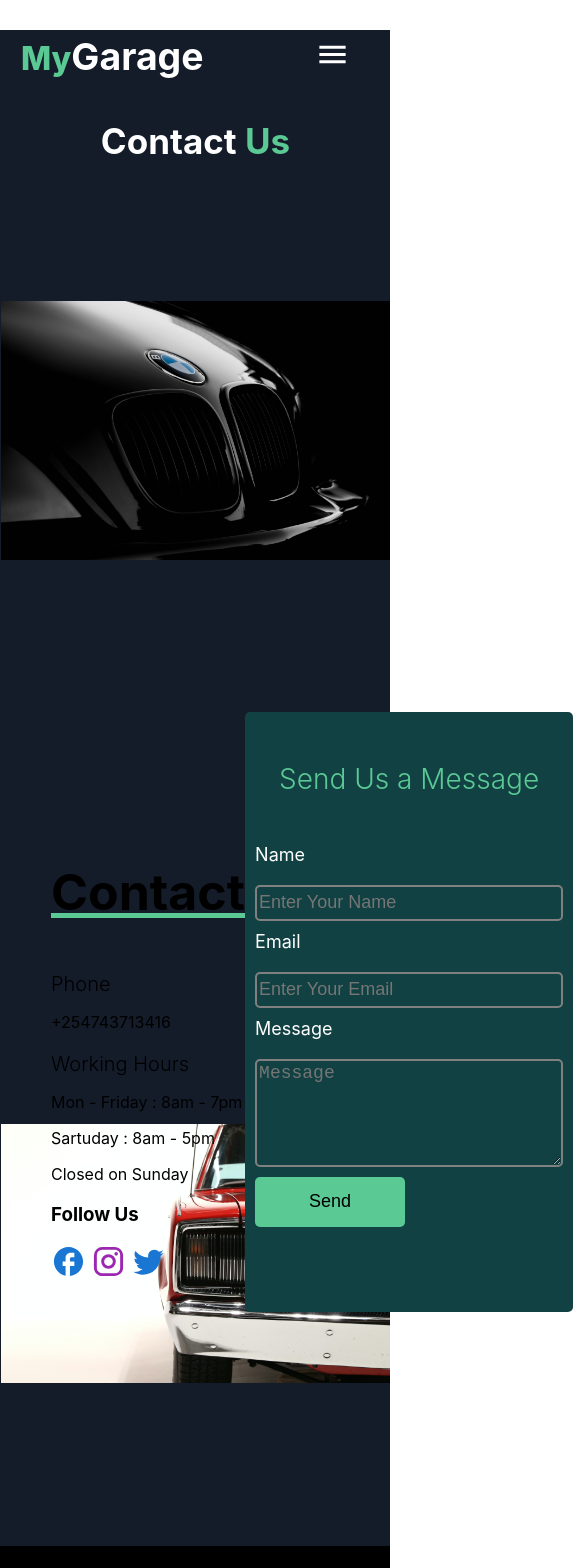
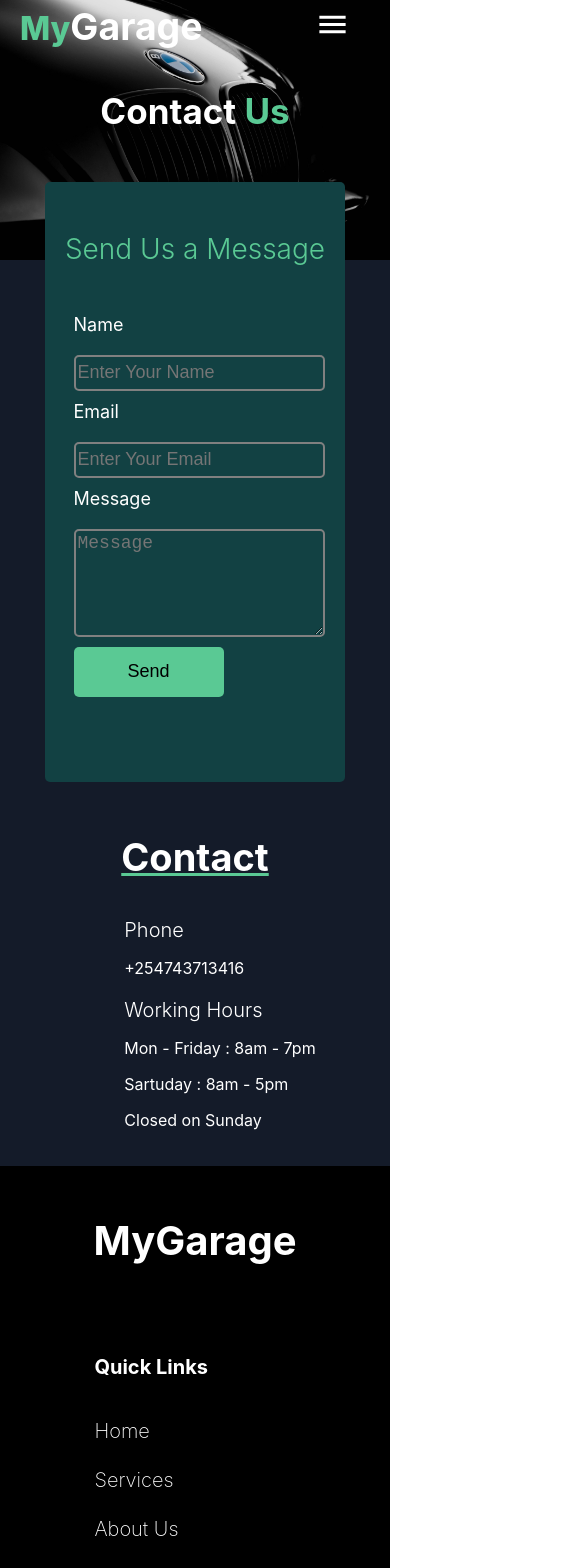
Before and after one commit to ReinhardyOdhiambo/MyGarage, a React (Create React App) app: page /contact in a window 390 px wide. Shown: the top 1568 px of the page, 573 px wide, since content can reach past the window. Built offline with nearby package versions, Linux system fonts and the light colour scheme.

Commit message:
responsive

```diff
--- a/src/components/About.css
+++ b/src/components/About.css
@@ -1,3 +1,6 @@
+
+
+
 .aboutbanner{
 
         display: flex;
@@ -13,6 +16,7 @@
 .aboutdetails{
         display: flex;
         margin: 100px;
+        color: white;
 }
 .aboutimage>img{
         object-fit: cover;
--- a/src/components/Contact.css
+++ b/src/components/Contact.css
@@ -1,3 +1,5 @@
+
+
 .contactbanner{
     display: flex;
     align-items: center;
@@ -112,3 +114,130 @@
     margin-right: 5px;
 
 }
+@media only  screen and ( max-width:600px ),(min-height:1920px){
+
+
+
+.contactbanner{
+    display: flex;
+    align-items: center;
+    flex-direction: column;
+    color: white;
+    background-image:url('../assets/images/contact.jpg');
+    background-repeat:no-repeat;
+    background-position:top;
+    background-size:  contain;
+
+
+}
+.contactdetails{
+    color: white;
+
+}
+
+
+.contactdetails>h3{
+        font-size: 38px;
+        text-decoration: underline;
+        text-decoration-color: #5ac994;
+        text-align: center;
+        margin-left: 0px;
+
+}
+.contactform{
+    margin-top: -500px;
+    display: flex;
+    flex-direction:column-reverse;
+    justify-content: space-between;
+    background-image:none;
+    align-items: center;
+    background-size:  100%;
+    height: 100vh;
+    margin-bottom: 150px;
+}
+.formarea{
+    display: flex;
+    flex-direction: column;
+    align-items: center;
+    width: 300px;
+    background-color: #124143;
+    border-radius: 5px;
+    height:600px;
+    margin-right:0px ;
+}
+.formarea>h3{
+    text-align: center;
+    margin-top: 50px;
+    font-weight: 300;
+    font-size: 28px;
+    color: #5ac994;
+
+}
+.form{
+    color: white;
+    display: flex;
+    flex-direction: column;
+    background-color: inherit;
+    margin: 10px;
+
+
+
+}
+.label{
+    margin-top: 10px;
+    font-size: 18px;
+    margin-bottom: -10px;
+
+
+}
+.forminput,.textinput{
+    color: white;
+    height: 30px;
+    border:2px solid grey;
+    border-radius: 5px;
+    width:100%;
+    margin-top: 30px;
+    outline: none;
+    font-size: 18px;
+    background-color: inherit;
+
+
+
+}
+.errormssg{
+    color: red;
+
+}
+.textinput{
+    height: 100px;
+}
+.contactbtn{
+    margin-top: 10px;
+    width: 150px;
+    height: 50px;
+    font-size: 18px;
+    background-color: #5ac994;
+    outline: none;
+    border: none;
+    border-radius: 5px;
+    cursor: pointer;
+}
+.socialscontact{
+    display:none;
+}
+.socialtext{
+    margin-left: 50px;
+}
+.socialtext>h3{
+    margin-bottom: 10px;
+    font-size: 20px;
+    font-weight: 300;
+}
+.socialscontact>a{
+    margin-right: 5px;
+
+}
+
+
+
+}
--- a/src/components/Footer.css
+++ b/src/components/Footer.css
@@ -4,7 +4,7 @@
     display: flex;
     flex-direction: column;
     align-items: center;
-    padding: 20px;
+
 }
 .footerlist{
     margin-top: 10px;
@@ -16,7 +16,7 @@
 
 
 }
-.menulinks,.contact{
+.menulinks,.footercontact{
     display: flex;
     flex-direction: column;
     margin-left: 300px;
@@ -27,7 +27,7 @@
 .menulinks{
 
 }
-.contact{
+.footercontact{
     margin-top:30px;
 
 }
@@ -42,13 +42,13 @@
     font-size: 20px;
 
 }
-.contact>p{
+.footercontact>p{
     margin-bottom:5px;
     font-size: 20px;
     font-weight: 200;
 
 }
-.contact>h3,.menulinks>h3{
+.footercontact>h3,.menulinks>h3{
     font-size: 20px;
 
 }
@@ -82,7 +82,7 @@
         align-items:flex-start;
     }
 
-    .menulinks,.contact{
+    .menulinks,.footercontact{
         display: flex;
         flex-direction: column;
         margin-left: 1px;
@@ -91,7 +91,7 @@
     .menulinks{
 
     }
-    .contact{
+    .footercontact{
         margin-top:30px;
 
     }
@@ -106,13 +106,13 @@
         font-size: 20px;
 
     }
-    .contact>p{
+    .footercontact>p{
         margin-bottom:5px;
         font-size: 20px;
         font-weight: 200;
 
     }
-    .contact>h3,.menulinks>h3{
+    .footercontact>h3,.menulinks>h3{
         font-size: 20px;
 
     }
--- a/src/components/Footer.js
+++ b/src/components/Footer.js
@@ -20,7 +20,7 @@ const Footer = () => {
                 <h3 className='text-5xl font-bold mb-12'>MyGarage</h3>
 
             </div>
-            <div className='contact'>
+            <div className='footercontact'>
                 <h3>Quick  Links</h3>
                 <p> Home</p>
                 <p> Services</p>
@@ -28,7 +28,7 @@ const Footer = () => {
                 <p>Contact</p>
             </div>
 
-            <div className='contact'>
+            <div className='footercontact'>
                 <h3>Stay In Touch</h3>
                 <p> <Mail/> info@mystore.com</p>
                 <p> <Phone/> +254743713416</p>
--- a/src/components/Header.css
+++ b/src/components/Header.css
@@ -106,9 +106,9 @@ display:none ;
     .r-nav{
 
         width: 100%;
-        height: 120px;
+        height: 300px;
         background-color: #124143;
-        margin-top: 110px;
+        margin-top: 300px;
         margin-right: 300px;
         position: absolute;
         display: block;
@@ -119,11 +119,10 @@ display:none ;
         padding: 15px;
     }
     .r-links{
-        text-align: center;
-        font-size: 18px;
+        font-size: 16px;
         font-family: Georgia, 'Times New Roman', Times, serif;
         font-weight: 300;
-        margin-top: 10px;
+        margin-top: 5px;
     }
     .logoname,.spancolorr{
         font-size: 32px;
--- a/src/components/Header.js
+++ b/src/components/Header.js
@@ -27,13 +27,13 @@ const Header = () => {
         {show ? (
           <div className="r-nav">
             <div className="r-items">
-            <Link to='/services' className="r-links">Home</Link>
+            <Link to='/home' className="r-links"><h3>Home</h3></Link>
               <Divider />
-              <Link to='/services'className="r-links">Services</Link>
+              <Link to='/services'className="r-links"><h3>Services</h3></Link>
               <Divider />
-              <Link to='/services'className="r-links">About Us</Link>
+              <Link to='/about'className="r-links"><h3>About Us</h3></Link>
               <Divider />
-              <Link to='/services'className="r-links">Contact</Link>
+              <Link to='/contact'className="r-links"><h3>Contact</h3></Link>
               <Divider />
             </div>
           </div>
--- a/src/components/Highlights.js
+++ b/src/components/Highlights.js
@@ -31,7 +31,12 @@ const Highlights = () => {
                     <p className='carddesc'>This is a short description elaborating
                     the service you have mentioned above. </p>
                 </div>
-
+                <div className='card'>
+                    <BusinessCenterRoundedIcon fontSize="large" className='bussicon'/>
+                    <h6 className='cardtitle'>Expert Engineers</h6>
+                    <p className='carddesc'>This is a short description elaborating
+                    the service you have mentioned above. </p>
+                </div>
 
             </div>
 
```
